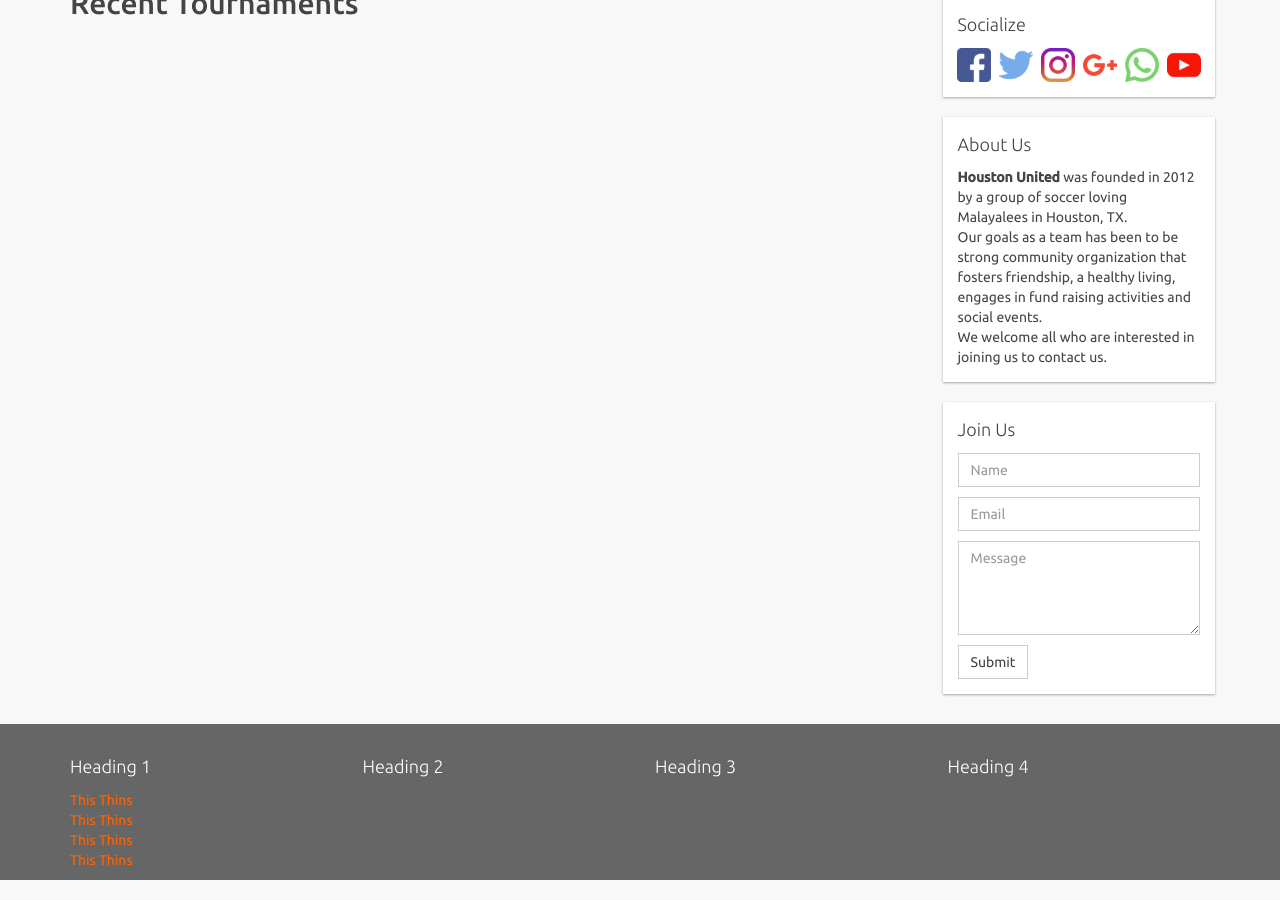
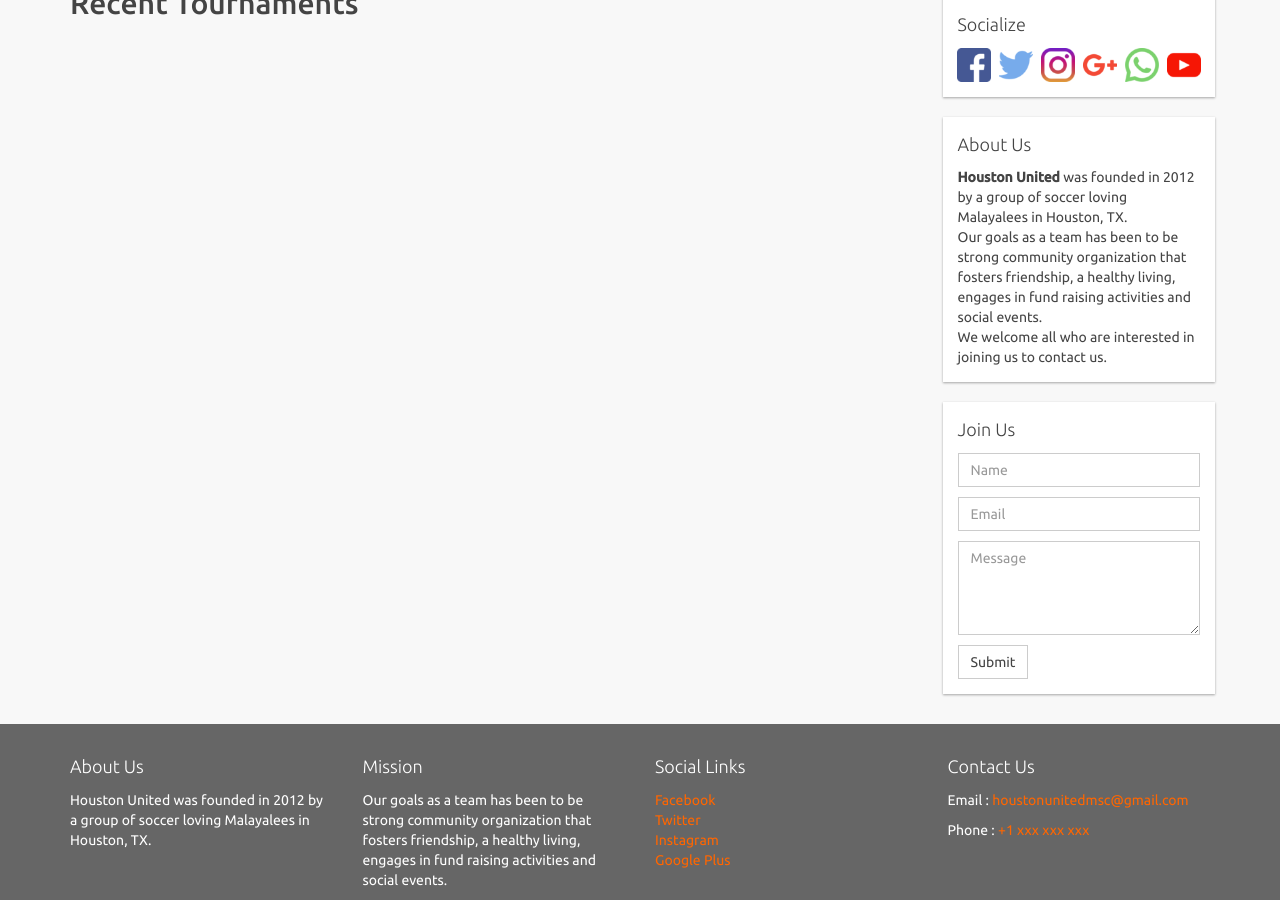
Before and after one commit to houstonunitedmsc/houstonunitedmsc.github.io, a Jekyll site: the page built from index.html, in a window 1280 px wide and 900 px high, scrolled down 612 px. Built offline with Jekyll 4.4.1, drawn with Linux system fonts in a browser that asks for light colours.

Commit message:
adds footer contents

```diff
--- a/_includes/footer.html
+++ b/_includes/footer.html
@@ -4,22 +4,26 @@
 	<div class="container">
 		<div class="row">
 			<div class="col-sm-3">
-				<p class="head">Heading 1</p>
+				<p class="head">About Us</p>
+				<p>Houston United was founded in 2012 by a group of soccer loving Malayalees in Houston, TX. </p>
+			</div>
+			<div class="col-sm-3">
+				<p class="head">Mission</p>
+				<p>Our goals as a team has been to be strong community organization that fosters friendship, a healthy living, engages in fund raising activities and social events.</p>
+			</div>
+			<div class="col-sm-3">
+				<p class="head">Social Links</p>
 				<ul>
-					<li><a href="">This Thins</a></li>
-					<li><a href="">This Thins</a></li>
-					<li><a href="">This Thins</a></li>
-					<li><a href="">This Thins</a></li>
+					<li><a href="">Facebook</a></li>
+					<li><a href="">Twitter</a></li>
+					<li><a href="">Instagram</a></li>
+					<li><a href="">Google Plus</a></li>
 				</ul>
 			</div>
 			<div class="col-sm-3">
-				<p class="head">Heading 2</p>
-			</div>
-			<div class="col-sm-3">
-				<p class="head">Heading 3</p>
-			</div>
-			<div class="col-sm-3">
-				<p class="head">Heading 4</p>
+				<p class="head">Contact Us</p>
+				<p>Email : <a href="">houstonunitedmsc@gmail.com</a></p>
+				<p>Phone : <a href="">+1 xxx xxx xxx</a></p>
 			</div>
 		</div>
 	</div>
```
